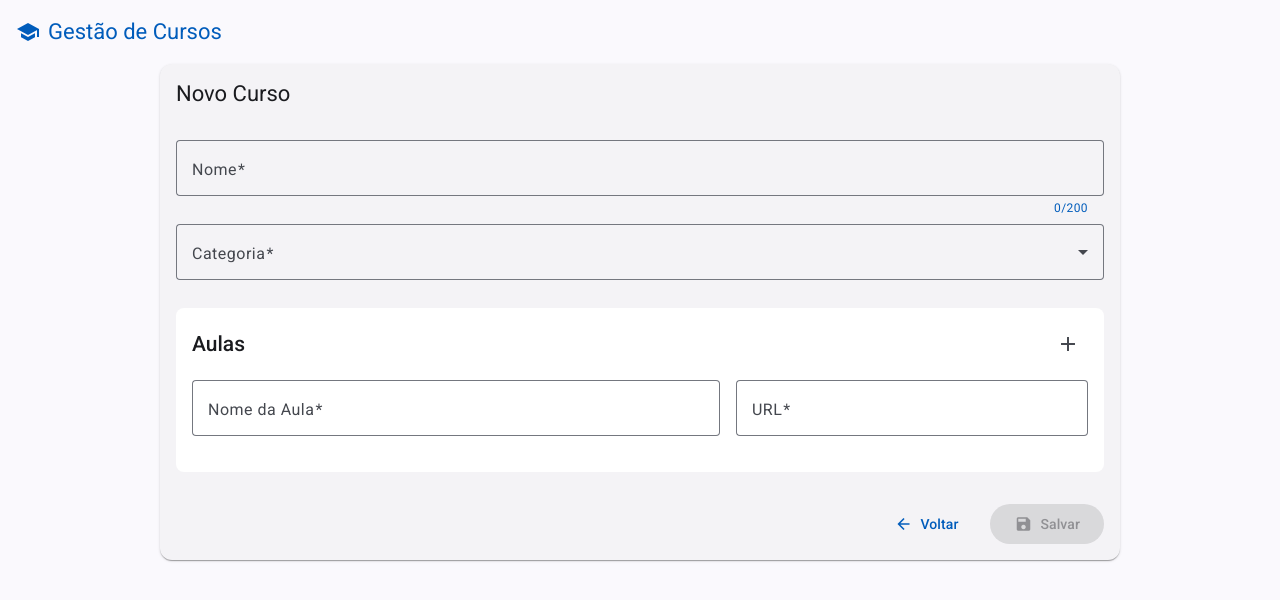
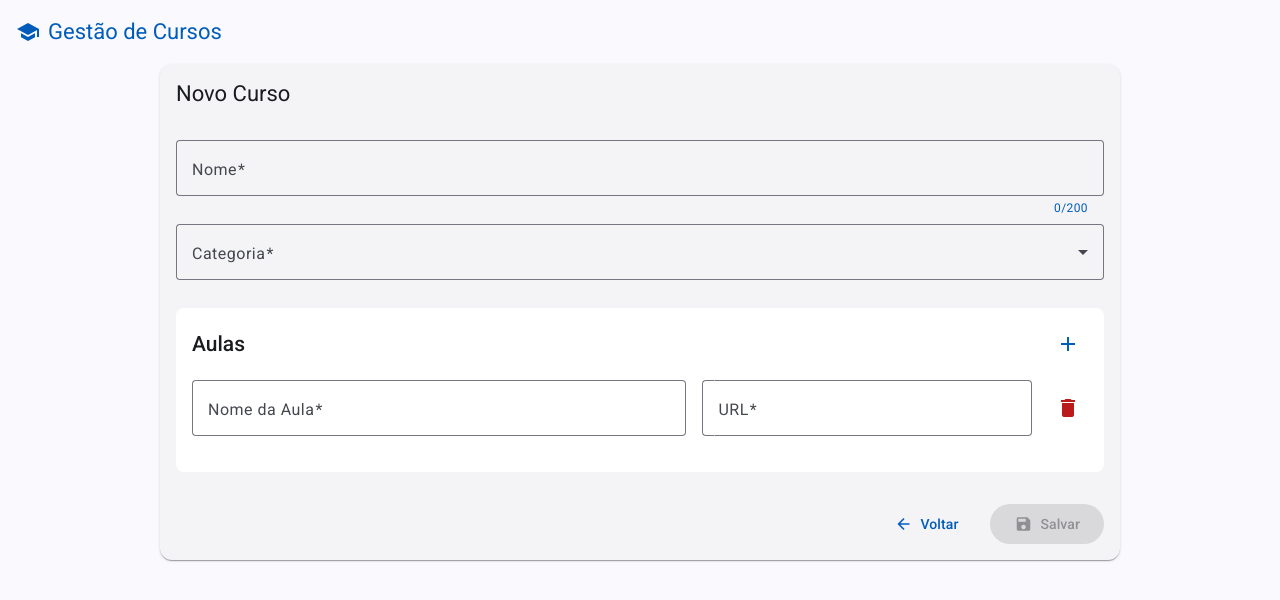
Before and after one commit to HelitonLima/-FRONT-Curso-Loiane-Spring-boot-java, an Angular app: page /cursos/novo in a window 1280 px wide. Shown: the top 600 px of the page. Built offline with nearby package versions, Linux system fonts and the light colour scheme.

Commit message:
CRUD Angular + Spring | 51: Curso-Aulas: Adicionar e Remover Aulas

```diff
--- a/src/app/pages/courses/course-form/course-form.html
+++ b/src/app/pages/courses/course-form/course-form.html
@@ -29,8 +29,8 @@
                 <div class="lessons-header">
                     <h2>Aulas</h2>
 
-                    <button mat-icon-button type="button">
-                        <mat-icon aria-label="Adicionar aula">add</mat-icon>
+                    <button mat-icon-button type="button" (click)="addLesson()">
+                        <mat-icon aria-label="Adicionar aula" color="primary">add</mat-icon>
                     </button>
                 </div>
 
@@ -41,10 +41,15 @@
                                 <mat-label>Nome da Aula</mat-label>
                                 <input matInput formControlName="name" placeholder="Nome da aula" />
                             </mat-form-field>
+
                             <mat-form-field appearance="outline" [ngStyle]="{width: '40%'}">
                                 <mat-label>URL</mat-label>
                                 <input matInput formControlName="youtubeUrl" placeholder="URL da aula" />
                             </mat-form-field>
+
+                            <button mat-icon-button type="button" (click)="removeLesson(i)" style="margin-bottom: 20px;" color="warn">
+                                <mat-icon aria-label="Remover aula">delete</mat-icon>
+                            </button>
                         </div>
                     }
                 </div>
--- a/src/app/pages/courses/course-form/course-form.ts
+++ b/src/app/pages/courses/course-form/course-form.ts
@@ -154,4 +154,8 @@ export class CourseForm implements OnInit {
 
     this.lessons.push(form);
   }
+
+  removeLesson(index: number) {
+    this.lessons.removeAt(index);
+  }
 }
```
